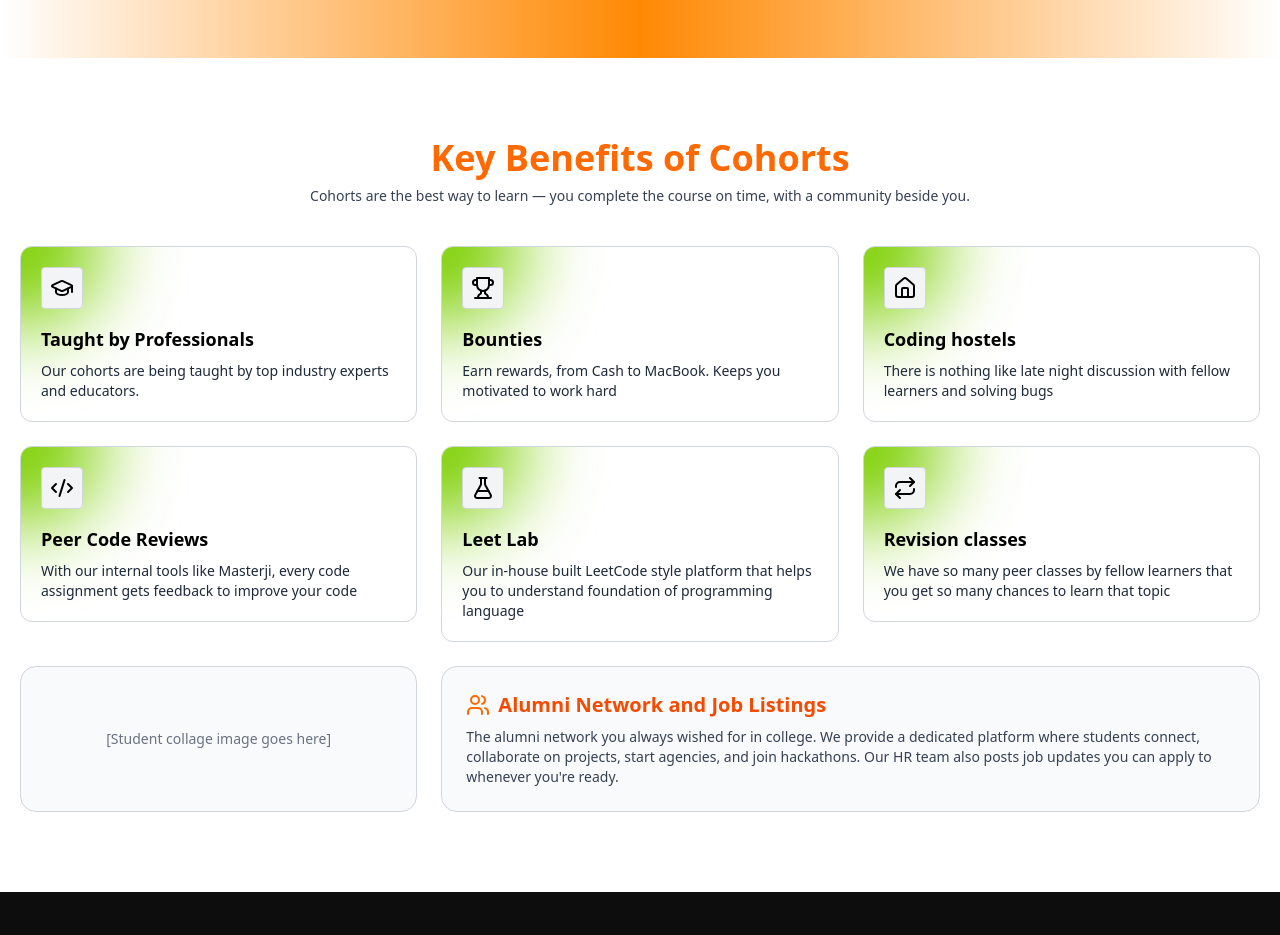
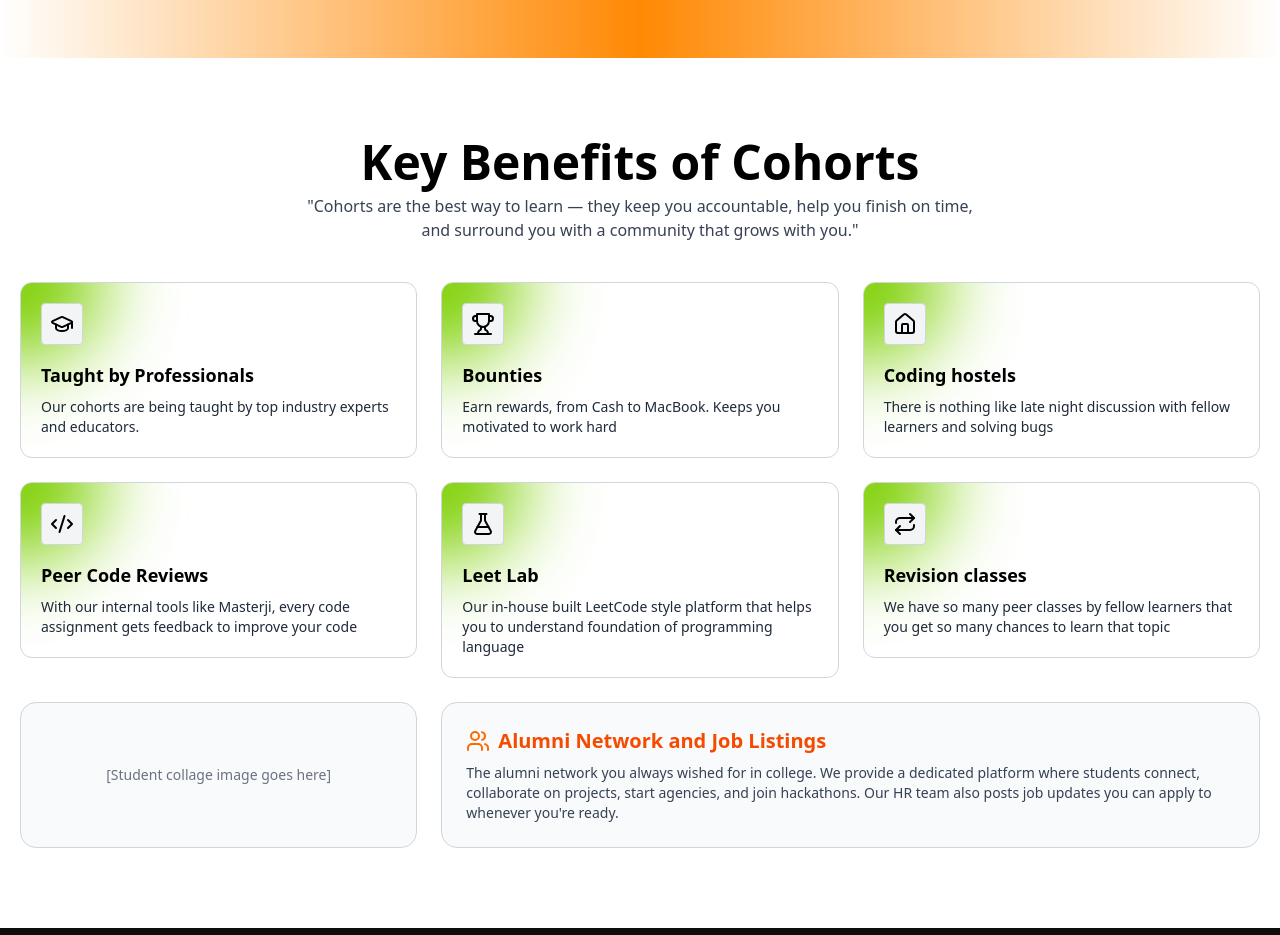
Before and after one commit to santwan/chai-code-redesign, a React (Vite) app: page / in a window 1280 px wide. Shown: the part 4680-5615 px from the top of the page. Built offline with nearby package versions, Linux system fonts and the light colour scheme.

Commit message:
Update BenefitSection.jsx

```diff
--- a/src/components/Home/Benefits/BenefitSection.jsx
+++ b/src/components/Home/Benefits/BenefitSection.jsx
@@ -77,11 +77,11 @@ const CohortBenefits = () => {
         variants={fadeUp}
         className="max-w-7xl mx-auto text-center mb-10"
       >
-        <h2 className="text-4xl font-bold mb-2 text-orange-500 dark:text-orange-400">
+        <h2 className="text-4xl md:text-5xl font-bold mb-2 ">
           Key Benefits of Cohorts
         </h2>
-        <p className="text-gray-700 dark:text-gray-400 text-sm max-w-2xl mx-auto">
-          Cohorts are the best way to learn — you complete the course on time, with a community beside you.
+        <p className="text-gray-700 dark:text-gray-400 text-sm md:text-base max-w-2xl mx-auto">
+        "Cohorts are the best way to learn — they keep you accountable, help you finish on time, and surround you with a community that grows with you."
         </p>
       </motion.div>
 
```
